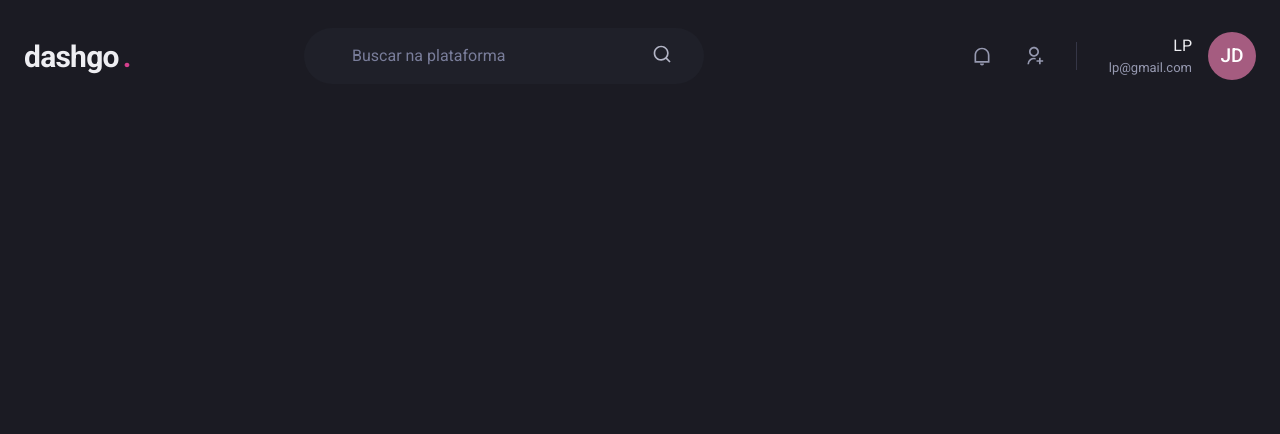
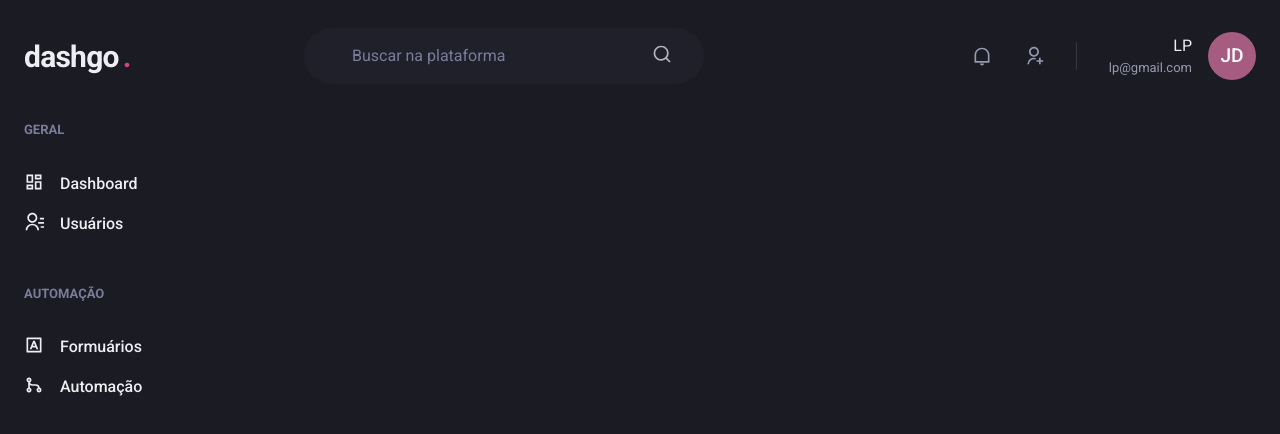
Before and after one commit to lpbborges/dashgo, a Next.js app: page /dashboard in a window 1280 px wide. Shown: the top 434 px of the page. Built offline with nearby package versions, Linux system fonts and the light colour scheme.

Commit message:
feat(components/Sidebar): component layout

```diff
--- /dev/null
+++ b/src/components/Sidebar.tsx
@@ -0,0 +1,49 @@
+import { Box, Icon, Link, Stack, Text } from "@chakra-ui/react";
+import { RiContactsLine, RiDashboardLine, RiGitMergeLine, RiInputMethodLine } from "react-icons/ri";
+
+export function Sidebar() {
+  return (
+    <Box as="aside" w="64" mr="8">
+      <Stack spacing="12" align="flex-start">
+        <Box>
+          <Text
+            fontWeight="bold"
+            color="gray.400"
+            fontSize="small"
+          >
+            GERAL
+          </Text>
+          <Stack spacing="4" mt="8" align="stretch">
+            <Link display="flex" align="center">
+              <Icon as={RiDashboardLine} fontSize="20" />
+              <Text ml="4" fontWeight="medium">Dashboard</Text>
+            </Link>
+            <Link display="flex" align="center">
+              <Icon as={RiContactsLine} fontSize="20" />
+              <Text ml="4" fontWeight="medium">Usuários</Text>
+            </Link>
+          </Stack>
+        </Box>
+        <Box>
+          <Text
+            fontWeight="bold"
+            color="gray.400"
+            fontSize="small"
+          >
+            AUTOMAÇÃO
+          </Text>
+          <Stack spacing="4" mt="8" align="stretch">
+            <Link display="flex" align="center">
+              <Icon as={RiInputMethodLine} fontSize="20" />
+              <Text ml="4" fontWeight="medium">Formuários</Text>
+            </Link>
+            <Link display="flex" align="center">
+              <Icon as={RiGitMergeLine} fontSize="20" />
+              <Text ml="4" fontWeight="medium">Automação</Text>
+            </Link>
+          </Stack>
+        </Box>
+      </Stack>
+    </Box>
+  )
+}
--- a/src/pages/dashboard.tsx
+++ b/src/pages/dashboard.tsx
@@ -1,7 +1,20 @@
+import { Flex } from "@chakra-ui/react";
 import { Header } from "../components/Header";
+import { Sidebar } from "../components/Sidebar";
 
 export default function Dashboard() {
   return (
-    <Header />
+    <Flex direction="column" h="100vh">
+      <Header />
+      <Flex
+        w="100%"
+        my="6"
+        maxW={1480}
+        mx="auto"
+        px="6"
+      >
+        <Sidebar />
+      </Flex>
+    </Flex>
   );
 }
```
